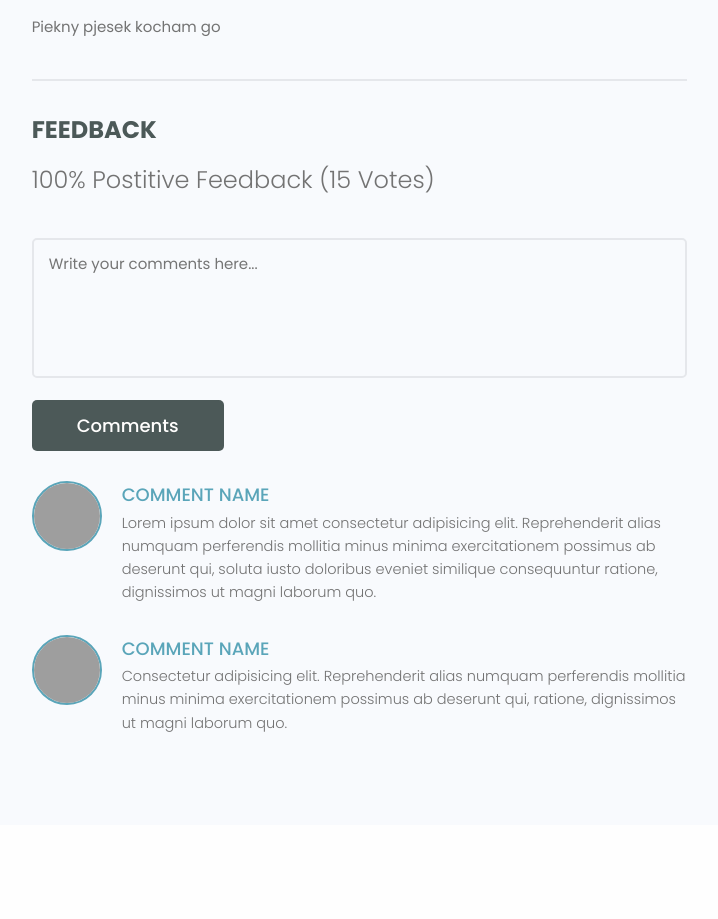
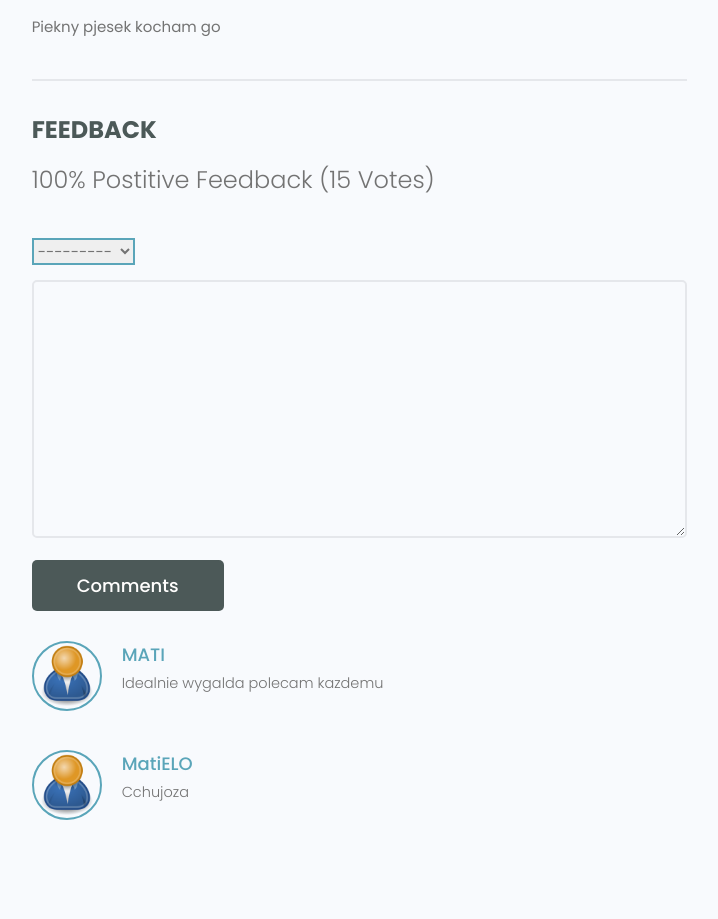
Before and after one commit to Zenkovsky03/CorgyConnect, a Django app: page /doggs/dog/bdf5d2d8-7c90-41c4-90c2-dea5f9d41d30/ in a window 1280 px wide. Shown: the part 696-1615 px from the top of the page, without its empty margins (465-1183 px from the left). Before the commit the page ends 1428 px from the top, so only its background shows below. Run offline with Django 5.2, Linux system fonts and the light colour scheme; data comes from the database, SQL or seed files in the repository; both versions use the stored data as it was after the commit; some libraries are stand-ins or nearby versions; grey boxes are pictures that could not be loaded.

Commit message:
add: review dog functionality first version and property who calculates me votes in database

```diff
--- a/doggs/forms.py
+++ b/doggs/forms.py
@@ -1,5 +1,5 @@
 from django.forms import ModelForm
-from .models import Dog
+from .models import Dog, Review
 from django import forms
 
 class DogForm(ModelForm):
@@ -15,3 +15,19 @@
         for name, field in self.fields.items():
             # if name == "description":
             field.widget.attrs.update({'class': 'input'})
+
+class ReviewForm(ModelForm):
+    class Meta:
+        model = Review
+        fields = ['value', 'body']
+        labels = {
+            'value': 'Place your vote',
+            'body': 'Add a comment with your vote',
+
+        }
+    def __init__(self, *args, **kwargs):
+        super(ReviewForm, self).__init__(*args, **kwargs)
+        # self.fields['name'].widget.attrs.update({'class': 'input', 'placeholder': 'Add name'})
+        for name, field in self.fields.items():
+            # if name == "description":
+            field.widget.attrs.update({'class': 'input'})
--- a/doggs/models.py
+++ b/doggs/models.py
@@ -19,10 +19,20 @@
 
     class Meta:
         ordering = ['created']
+    @property
+    def getVoteCount(self):
+        reviews = self.review_set.all()
+        upVotes = reviews.filter(value='up').count()
+        totalVotes = reviews.count()
+        ratio = (upVotes / totalVotes) * 100
 
+        self.vote_total = totalVotes
+        self.vote_ratio = ratio
+
+        self.save()
 class Review(models.Model):
-    # owner
     id = models.UUIDField(primary_key=True, default=uuid.uuid4, unique=True, editable=False)
+    owner = models.ForeignKey(Profile, null=True, on_delete=models.CASCADE)
     dog = models.ForeignKey(Dog, on_delete=models.CASCADE)
     VOTE_TYPE = (
         ('up', 'Up vote'),
@@ -31,6 +41,9 @@
     body = models.TextField(null=True, blank=True)
     value = models.CharField(max_length=200, choices=VOTE_TYPE)
     created = models.DateTimeField(auto_now_add=True)
+
+    class Meta:
+        unique_together = [['owner', 'dog']]
 
     def __str__(self):
         return self.value
--- a/doggs/templates/doggs/single-dog.html
+++ b/doggs/templates/doggs/single-dog.html
@@ -32,42 +32,30 @@
                 {{ dogObj.vote_ratio }}% Postitive Feedback ({{ dogObj.vote_total }} Vote{{ dogObj.vote_total|pluralize:"s"}})
             </h5>
 
-            <form class="form" action="#" method="POST">
-              <!-- Textarea -->
+            <form class="form" action="{% url 'dog' dogObj.id %}" method="POST">
+              {% csrf_token %}
+              {% for field in form %}
                   <div class="form__field">
-                <label for="formInput#textarea">Comments: </label>
-                <textarea class="input input--textarea" name="message" id="formInput#textarea"
-                  placeholder="Write your comments here..."></textarea>
+                    <label for="formInput#textarea">{{ field.label }}</label>
+                    {{ field }}
                   </div>
+              {% endfor %}
               <input class="btn btn--sub btn--lg" type="submit" value="Comments" />
             </form>
             <div class="commentList">
+              {% for review in dogObj.review_set.all %}
+                  {% if review.body %}
                       <div class="comment">
-                <a href="#">
-                  <img class="avatar avatar--md"
-                    src="#" alt="user" />
+                        <a href="{% url 'user-profile' review.owner.id %}">
+                          <img class="avatar avatar--md" src="{{ review.owner.profile_image.url }}" alt="user" />
                         </a>
                         <div class="comment__details">
-                  <a href="#" class="comment__author">COMMENT NAME</a>
-                  <p class="comment__info">
-                    Lorem ipsum dolor sit amet consectetur adipisicing elit. Reprehenderit alias numquam perferendis
-                    mollitia minus minima exercitationem possimus ab deserunt qui, soluta iusto doloribus eveniet
-                    similique consequuntur ratione, dignissimos ut magni laborum quo.
-                  </p>
+                          <a href="{% url 'user-profile' review.owner.id %}" class="comment__author">{{ review.owner.name }}</a>
+                          <p class="comment__info">{{ review.body|linebreaksbr }}</p>
                         </div>
                       </div>
-              <div class="comment">
-                <a href="#">
-                  <img class="avatar avatar--md" src="#" alt="user" />
-                </a>
-                <div class="comment__details">
-                  <a href="#" class="comment__author">COMMENT NAME</a>
-                  <p class="comment__info">
-                    Consectetur adipisicing elit. Reprehenderit alias numquam perferendis mollitia minus minima
-                    exercitationem possimus ab deserunt qui, ratione, dignissimos ut magni laborum quo.
-                  </p>
-                </div>
-              </div>
+                  {% endif %}
+              {% endfor %}
             </div>
           </div>
         </div>
--- a/doggs/views.py
+++ b/doggs/views.py
@@ -1,7 +1,8 @@
 from django.shortcuts import render, redirect
 from .models import Dog, Tag
-from .forms import DogForm
+from .forms import DogForm, ReviewForm
 from django.contrib.auth.decorators import login_required
+from django.contrib import messages
 from django.db.models import Q
 from django.core.paginator import Paginator, PageNotAnInteger, EmptyPage
 from .utils import searchDogs, paginateDogs
@@ -18,8 +19,22 @@
 
 def dog(request, pk):
     dogObj = Dog.objects.get(id=pk)
+    form = ReviewForm()
+
+    if request.method == 'POST':
+        form = ReviewForm(request.POST)
+        if form.is_valid():
+            review = form.save(commit=False)
+            review.dog = dogObj
+            review.owner = request.user.profile
+            review.save()
+
+            dogObj.getVoteCount
+            messages.success(request, 'Your review was successfully submitted.')
+            return redirect('dog', pk=dogObj.id)
     context = {
-        'dogObj': dogObj
+        'dogObj': dogObj,
+        'form': form,
     }
     return render(request, 'doggs/single-dog.html', context)
 
--- a/static/js/main.js
+++ b/static/js/main.js
@@ -13,3 +13,5 @@
         })
     }
 }
+//to dziala tak ze preventDefault nie przeladowywuje strony i my przez klikniecie przekazujemy page czyli numer strony i wteyd na danej stronie dalej mamy search wynik ktory chcemy
+//sztuczne przeladowanie storny
--- a/templates/pagination.html
+++ b/templates/pagination.html
@@ -18,7 +18,7 @@
            {% endfor %}
 
            {% if queryset.has_next %}
-                <l1><a data-page="queryset.next_page_number" class="btn page-link" href="?page={{ queryset.next_page_number }}">Next &#10095;</a></l1>
+                <l1><a data-page="{{ queryset.next_page_number }}" class="btn page-link" href="?page={{ queryset.next_page_number }}">Next &#10095;</a></l1>
            {% endif %}
 
       </ul>
```
Also changed, not shown: db.sqlite3, doggs/migrations/0005_alter_dog_options_review_owner_and_more.py (added), users/forms.py (line endings or trailing spaces). Lines whose indentation alone changed are shown as unchanged.
